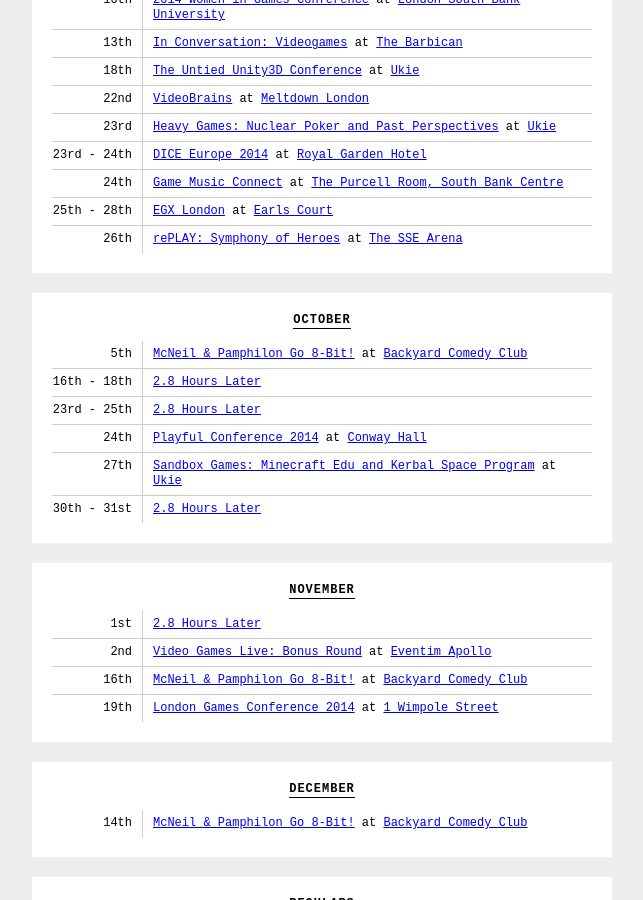
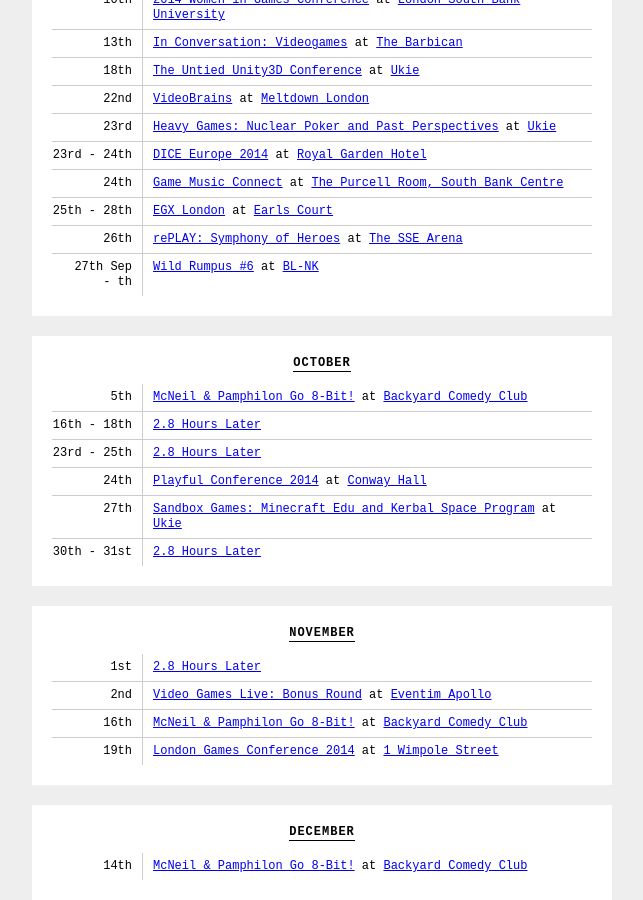
Before and after one commit to thomasmarshall/londongamediary.com, a Jekyll site: the page built from index.html, in a window 1280 px wide and 900 px high, scrolled down 774 px. Shown: the whole window, without its empty margins (318-961 px from the left). Built offline with Jekyll 4.4.1, drawn with Linux system fonts in a browser that asks for light colours; nearby versions of some CDN libraries.

Commit message:
Update events.yml

```diff
--- a/_data/events.yml
+++ b/_data/events.yml
@@ -124,6 +124,11 @@
   location: "[The SSE Arena](http://www.ssearena.co.uk/events/detail/replay-symphony-of-heroes)"
   date: 2014-09-26
 
+- title: "Wild Rumpus #6"
+  link: "http://www.eventbrite.com/e/wild-rumpus-6-tickets-12608338881"
+  location: "[BL-NK](http://www.bl-nk.org/)"
+  starts_at: 2014-09-27
+
 
 #October
 
```
